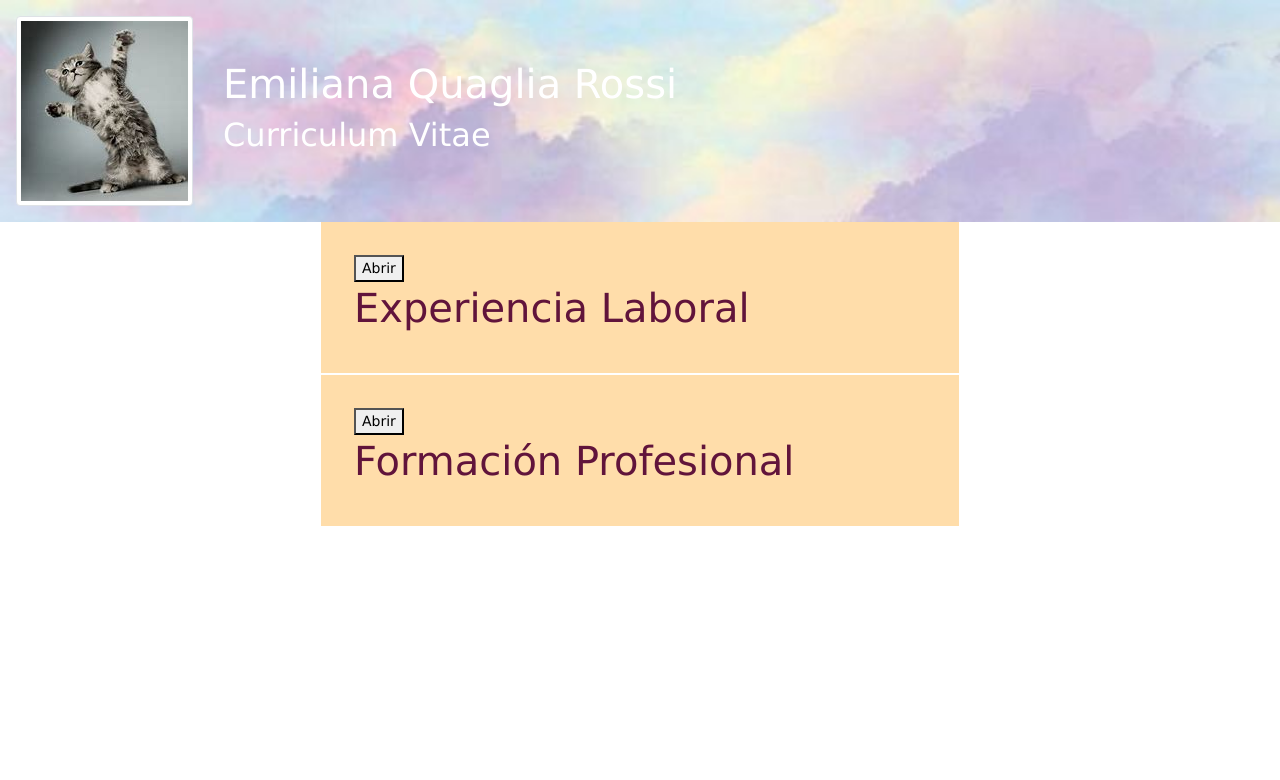
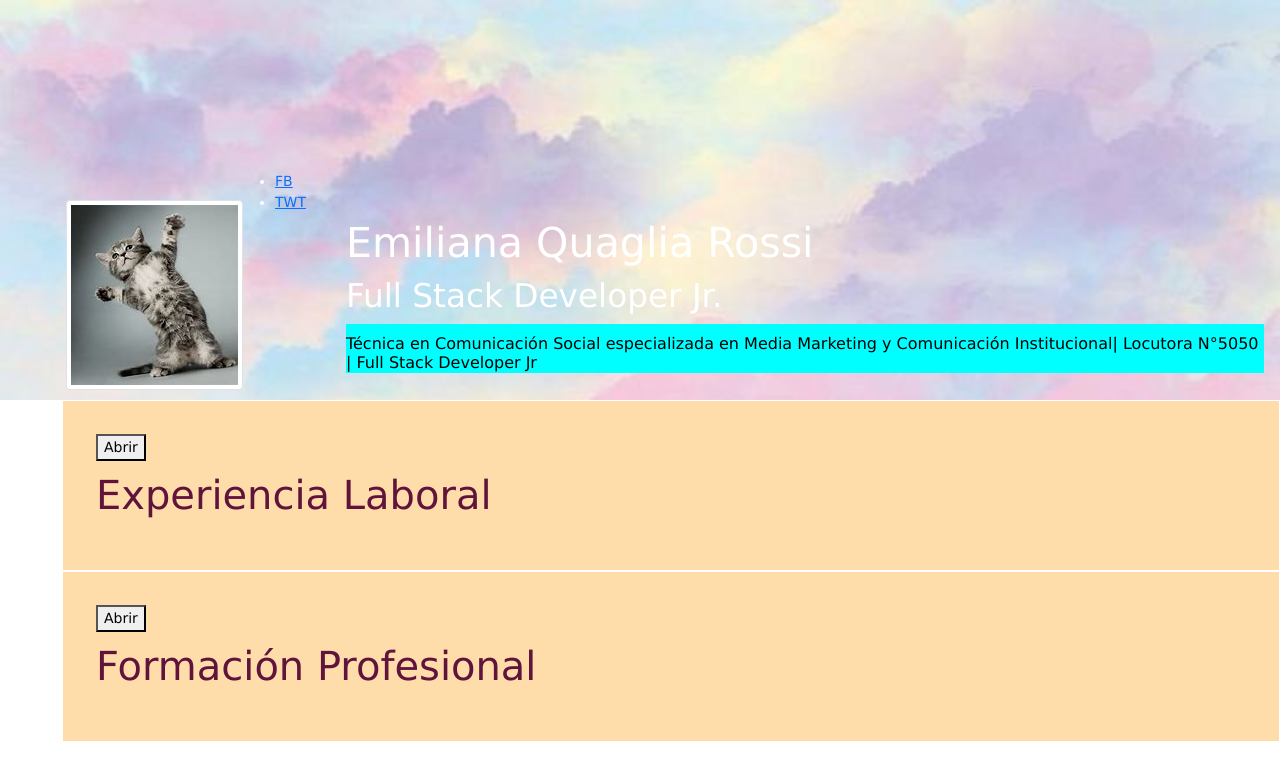
Before and after one commit to EmiQuaglia/curriculum-vitae, an Angular app: page / in a window 1280 px wide. Shown: the top 780 px of the page. Built offline with nearby package versions, Linux system fonts and the light colour scheme.

Commit message:
Cambios en encabezado

```diff
--- a/src/app/app.component.css
+++ b/src/app/app.component.css
@@ -1,8 +1,10 @@
 
 
   .contenedor {
-    margin-top: 221px;
+    margin-top: 400px;
+    margin-left: 62px;
   }
+
 
 
 
@@ -10,6 +12,7 @@
   background-color: #333;
   color: white;
   width: 100%;
+  height: 400px;
   left: 0;
   top: 0;
   position: fixed;
@@ -21,6 +24,23 @@
   padding: 1rem;
 }
 
+h1, .h1 {
+  font-size: calc(1.375rem + 1.5vw);
+  margin-top: 200px;
+  margin-left: 40px;
+}
+
+h2, .h2 {
+  font-size: calc(1.325rem + 0.9vw);
+  margin-left: 40px ;
+}
+
+h6, .h6{
+  margin-left: 40px;
+  padding-top: 10px;
+  color: black;
+  background-color: aqua;
+}
 .img-thumbnail {
   padding: 0.25rem;
   background-color: #fff;
@@ -28,5 +48,10 @@
   border-radius: 0.25rem;
   max-width: 100%;
   height: auto;
-  margin-right: 30px;
+  margin-top: 190px;
+  margin-left: 50px;
 }
+
+.iconos{
+display:inline;
+}
--- a/src/app/app.component.html
+++ b/src/app/app.component.html
@@ -1,17 +1,28 @@
 <header class="encabezado">
     <img src="../assets/cat.jpg" class="img-thumbnail" alt="...">
+    <div class="iconos">
+        <!-- Ponerlos horizontales, arriba a la derecha, con icono y link -->
+        <ul class="rrss">
+            <li>
+                <a href="www.facebook.com.ar"> FB
+                </a>
+            </li>
+            <li>
+                <a href="www.twitter.com.ar"> TWT
+                </a>
+            </li>
+        </ul>
+    </div>
     <div>
         <h1>Emiliana Quaglia Rossi</h1>
-        <h2>Curriculum Vitae</h2>
+        <h2>Full Stack Developer Jr.</h2>
+        <h6> Técnica en Comunicación Social especializada en Media Marketing y Comunicación Institucional| Locutora N°5050 | Full Stack Developer Jr</h6>
     </div>
 </header>
 
+
+
 <section class="contenedor">
-    <app-info-box [experiencias]="listaExperiencias" [formacion]="listaFormacion" ></app-info-box>
+    <app-info-box [experiencias]="listaExperiencias" [formacion]="listaFormacion"></app-info-box>
 
 </section>
-
-<aside class="datos">
-
-
-</aside>
--- a/src/app/app.component.ts
+++ b/src/app/app.component.ts
@@ -1,7 +1,7 @@
 import { Component, OnInit } from '@angular/core';
 import { ExperienciasService } from './experiencias.service';
 import { FormacionService } from './formacion.service';
-import { DatosPersonalesService } from './datospersonales.service';
+
 
 @Component({
   selector: 'app-root',
@@ -15,13 +15,12 @@ export class AppComponent implements OnInit {
   listaFormacion: any[] = [];
   listaDatosPersonales: any[] = [];
 
-  constructor(private experienciasService: ExperienciasService, private formacionService: FormacionService, private datospersonalesService: DatosPersonalesService) { }
+  constructor(private experienciasService: ExperienciasService, private formacionService: FormacionService) { }
 
   ngOnInit(): void {
     // este es un evento que se ejecuta cuando se inicia el componente
     this.getExperiencias();
     this.getFormacion();
-    this.getDatosPersonales();
   }
 
   private getExperiencias(): void {
@@ -44,9 +43,6 @@ export class AppComponent implements OnInit {
   })
   }
 
-  private getDatosPersonales () {
-    this.listaDatosPersonales = this.datospersonalesService.getDatosPersonales().data ;
 
-  }
 
 }
--- a/src/app/app.module.ts
+++ b/src/app/app.module.ts
@@ -4,11 +4,11 @@ import { BrowserModule } from '@angular/platform-browser';
 import { AppComponent } from './app.component';
 import { InfoBoxComponent } from './info-box/info-box.component';
 
-
 @NgModule({
   declarations: [
     AppComponent,
     InfoBoxComponent,
+
 
   ],
   imports: [
--- a/src/app/datospersonales.service.ts
+++ /dev/null
@@ -1,28 +0,0 @@
-import { Injectable } from '@angular/core';
-
-@Injectable({
-  providedIn: 'root'
-})
-export class DatosPersonalesService {
-
-  constructor() { }
-
-
-//*TERMINAR ESTO - hacer dos columnas (googlear)
-getDatosPersonales() {
-  return {
-    "status": 200,
-    "data": [
-        {
-          "tipo": "Datos Personales",
-            "nombre": "Emiliana Quaglia",
-            "fecha de nacimiento": "23/02/1995",
-            "dni": "38.917.215",
-            "pais": "Argentina",
-
-        }
-    ]
-}
-
-}
-}
--- a/src/app/info-box/info-box.component.css
+++ b/src/app/info-box/info-box.component.css
@@ -1,7 +1,6 @@
 .contenedor {
-    width: 50%;
+    width: 100%;
     height:100%;
-    margin: auto;
     border: 1px solid rgb(255, 255, 255);
     background-color: rgba(255, 167, 35, 0.384);
     padding: 33px;
@@ -12,7 +11,8 @@
 .title {
     color: rgb(97, 20, 59);
     font-style: verdana;
-    padding-top: 2px;
+    padding-top: 10px;
+    padding-bottom: 10px;
 
 }
 
--- a/src/app/info-box/info-box.component.ts
+++ b/src/app/info-box/info-box.component.ts
@@ -12,10 +12,12 @@ export class InfoBoxComponent {
 
   @Input() experiencias: any[] = [];
   @Input() formacion: any[] = [];
+
   showExperiencias = false
   showFormaciones = false
 
   constructor() {};
+
 
   toggleExperiencias() {
     this.showExperiencias = !this.showExperiencias;
```
Also changed, not shown: src/assets/logo-facebook-png.png (added), 1 other file (tests, documents, lock files or other folders).
